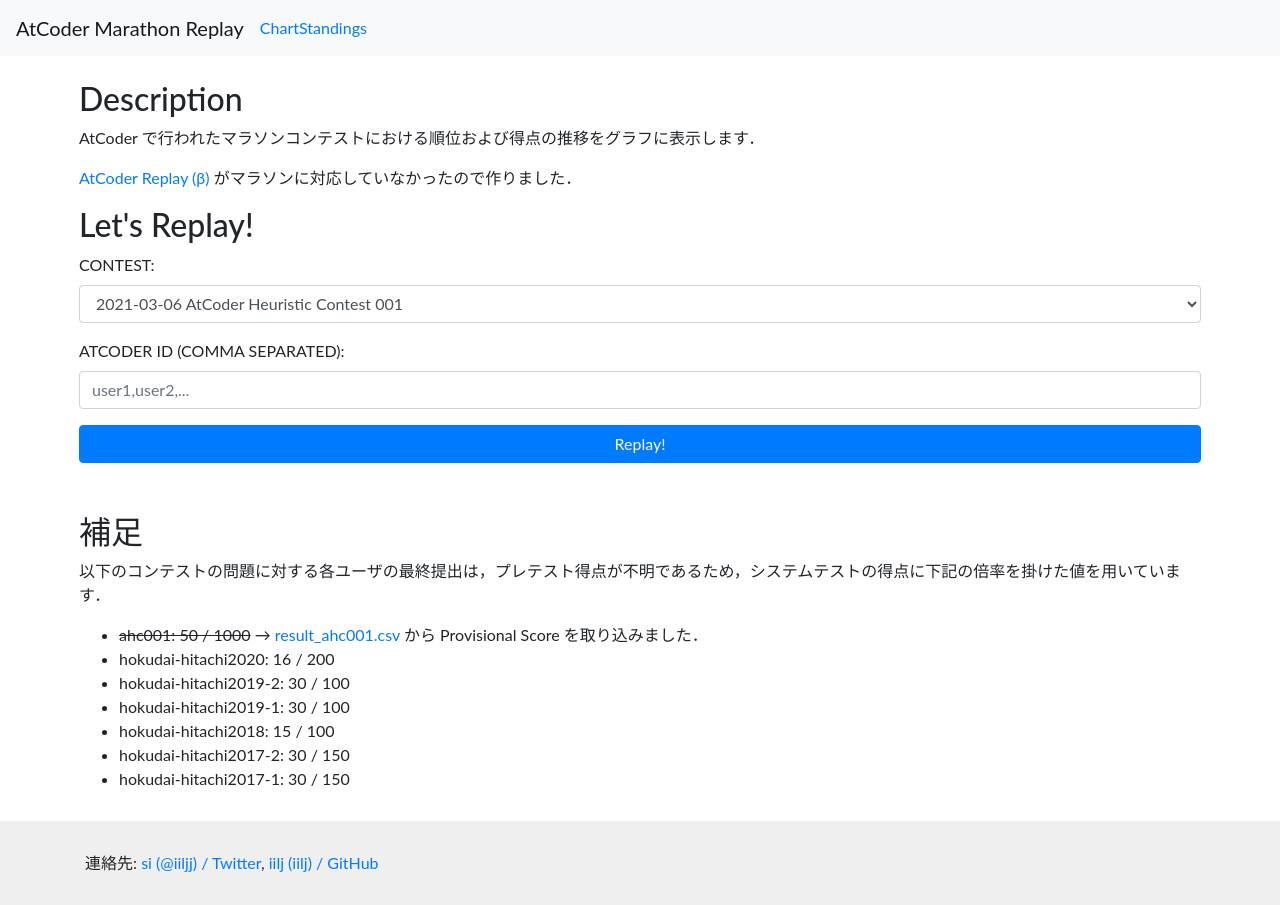
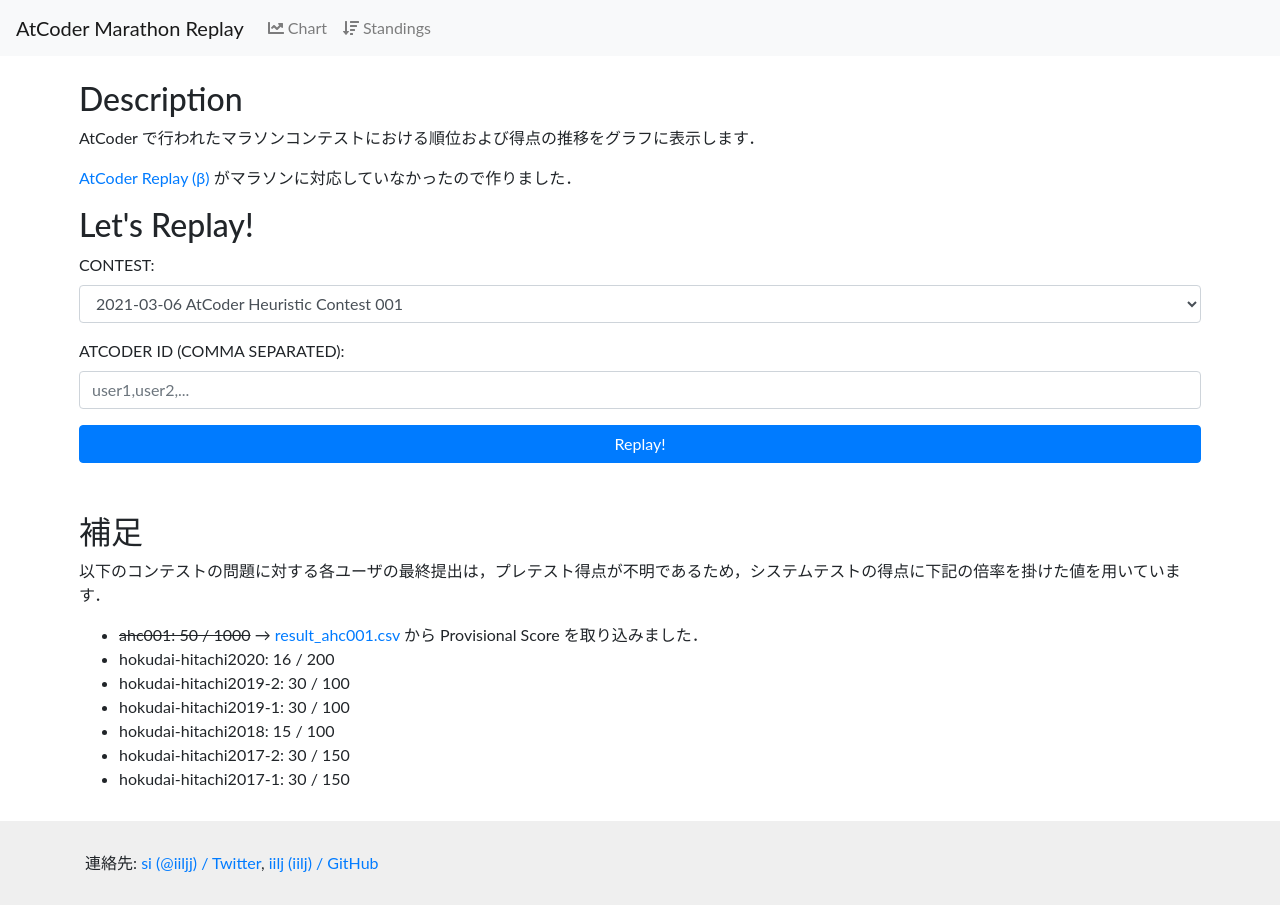
Before and after one commit to iilj/AtCoderMarathonReplay, a React (Create React App) app in the folder atcoder-marathon-replay-frontend/: page /#/chart/ in a window 1280 px wide. Built offline with nearby package versions, Linux system fonts and the light colour scheme.

Commit message:
Fix wrong NavLink

```diff
--- a/atcoder-marathon-replay-frontend/src/components/NavigationBar.tsx
+++ b/atcoder-marathon-replay-frontend/src/components/NavigationBar.tsx
@@ -1,20 +1,26 @@
 import React, { useState } from 'react';
-import { Link, NavLink } from 'react-router-dom';
+import { Link } from 'react-router-dom';
 import {
   Collapse,
   Nav,
   Navbar,
+  NavLink,
   NavbarBrand,
   NavbarToggler,
   NavItem,
 } from 'reactstrap';
+import { FontAwesomeIcon } from '@fortawesome/react-fontawesome';
+import {
+  faChartLine,
+  faSortAmountDown,
+} from '@fortawesome/free-solid-svg-icons';
 
 export const NavigationBar: React.FC = () => {
   const [isOpen, setIsOpen] = useState(false);
   const toggle = () => setIsOpen(!isOpen);
 
   return (
-    <Navbar color="light" light expand="lg" fixed="top">
+    <Navbar color="light" light expand="md" fixed="top">
       <NavbarBrand tag={Link} to={'/'}>
         AtCoder Marathon Replay
       </NavbarBrand>
@@ -22,10 +28,22 @@
       <Collapse isOpen={isOpen} navbar>
         <Nav className="mr-auto" navbar>
           <NavItem>
-            <NavLink to="/chart/">Chart</NavLink>
+            <NavLink tag={Link} to="/chart/">
+              <FontAwesomeIcon
+                style={{ marginRight: '4px' }}
+                icon={faChartLine}
+              />
+              Chart
+            </NavLink>
           </NavItem>
           <NavItem>
-            <NavLink to="/standings/">Standings</NavLink>
+            <NavLink tag={Link} to="/standings/">
+              <FontAwesomeIcon
+                style={{ marginRight: '4px' }}
+                icon={faSortAmountDown}
+              />
+              Standings
+            </NavLink>
           </NavItem>
         </Nav>
       </Collapse>
```
